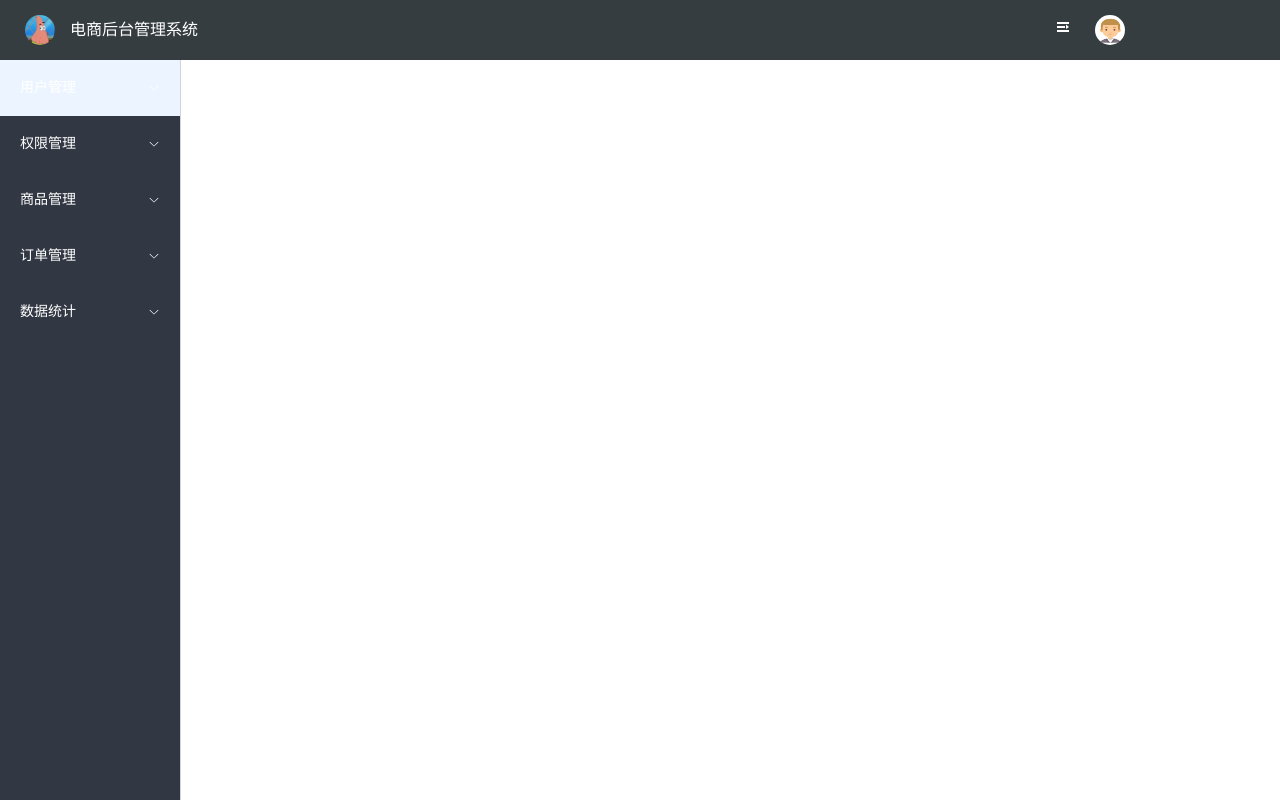
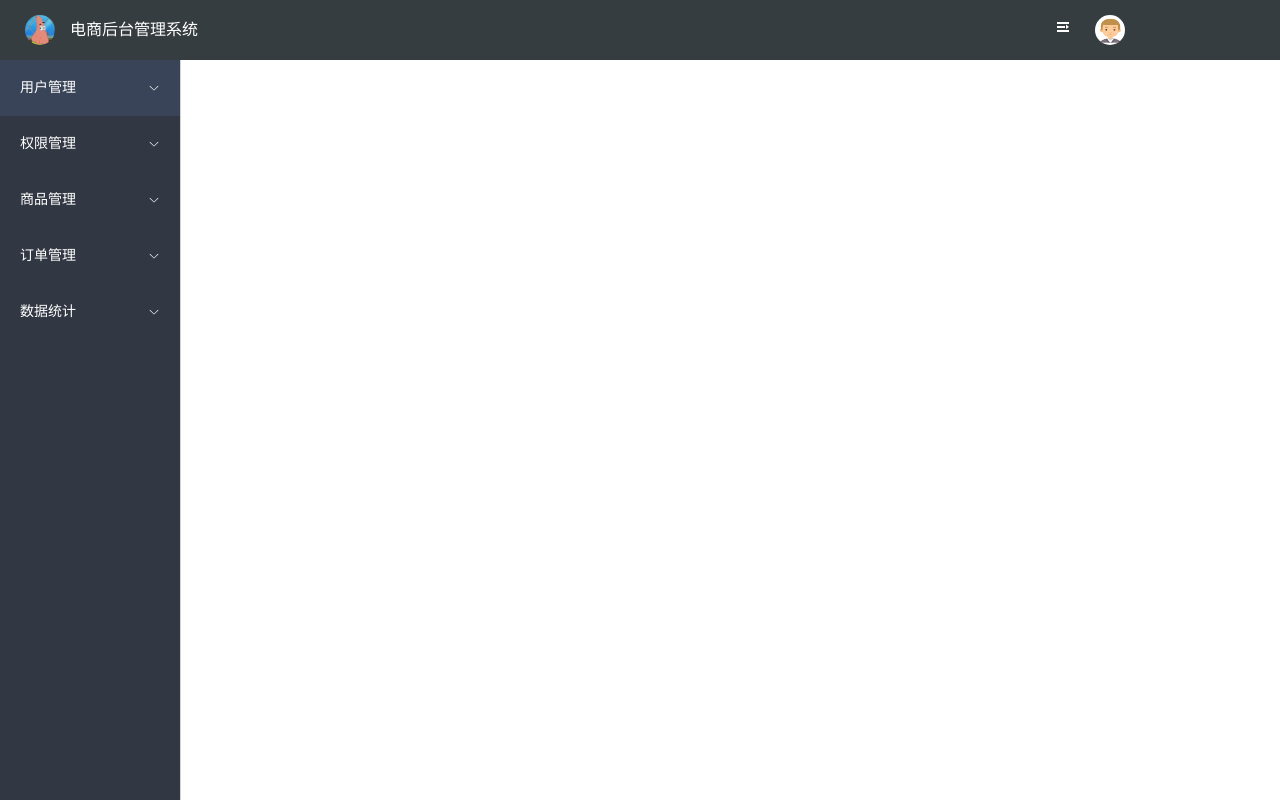
Before and after one commit to robert-jx/online-retailers, a Vue app: page / in a window 1280 px wide. In both pictures the pointer is over the element "用户管理". Built offline with nearby package versions, Linux system fonts and the light colour scheme.

Commit message:
update menu css

```diff
--- a/src/assets/css/common.scss
+++ b/src/assets/css/common.scss
@@ -47,6 +47,11 @@
         white-space: nowrap;
         padding-right: calc(var(--el-menu-base-level-padding) + var(--el-menu-icon-width));
     }
+
+    .el-sub-menu__title:hover {
+        background-color: var(--hover-blue);
+        color: var(--normal-white);
+    }
 }
 
 
```
